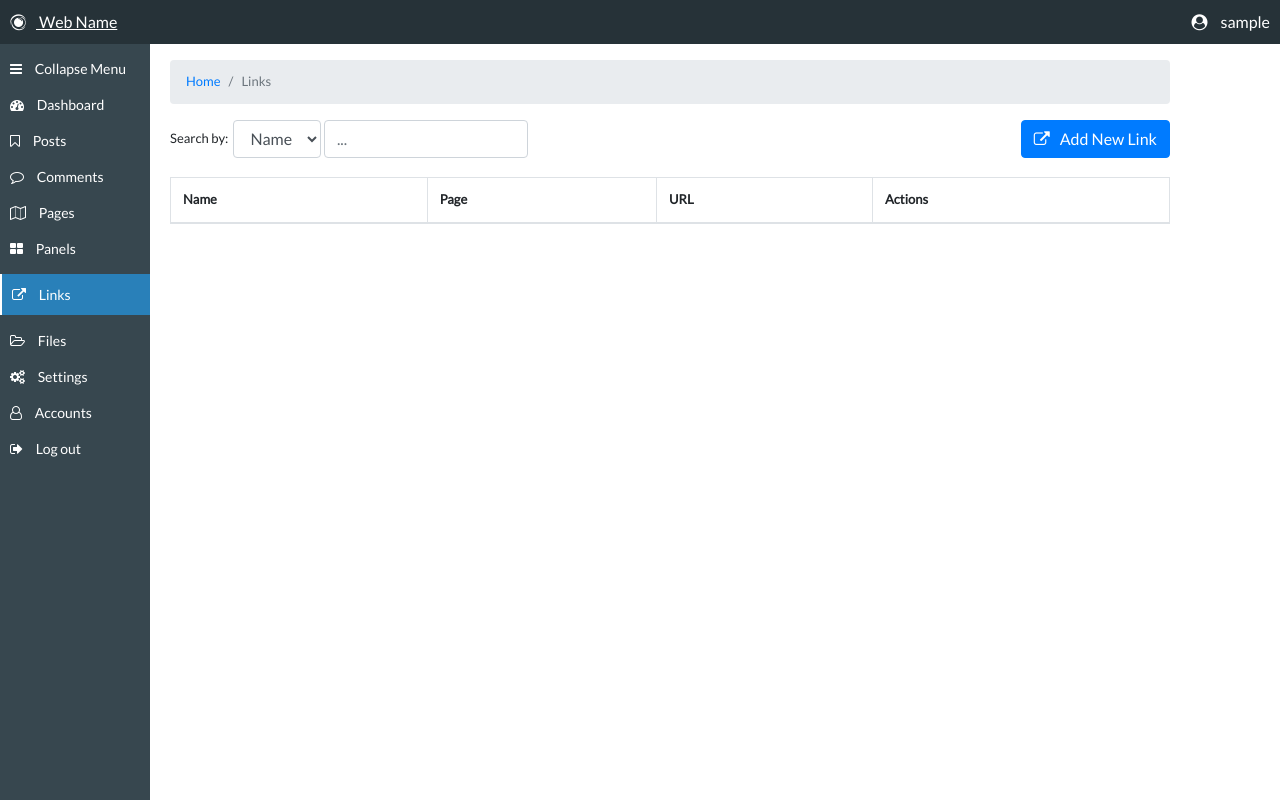
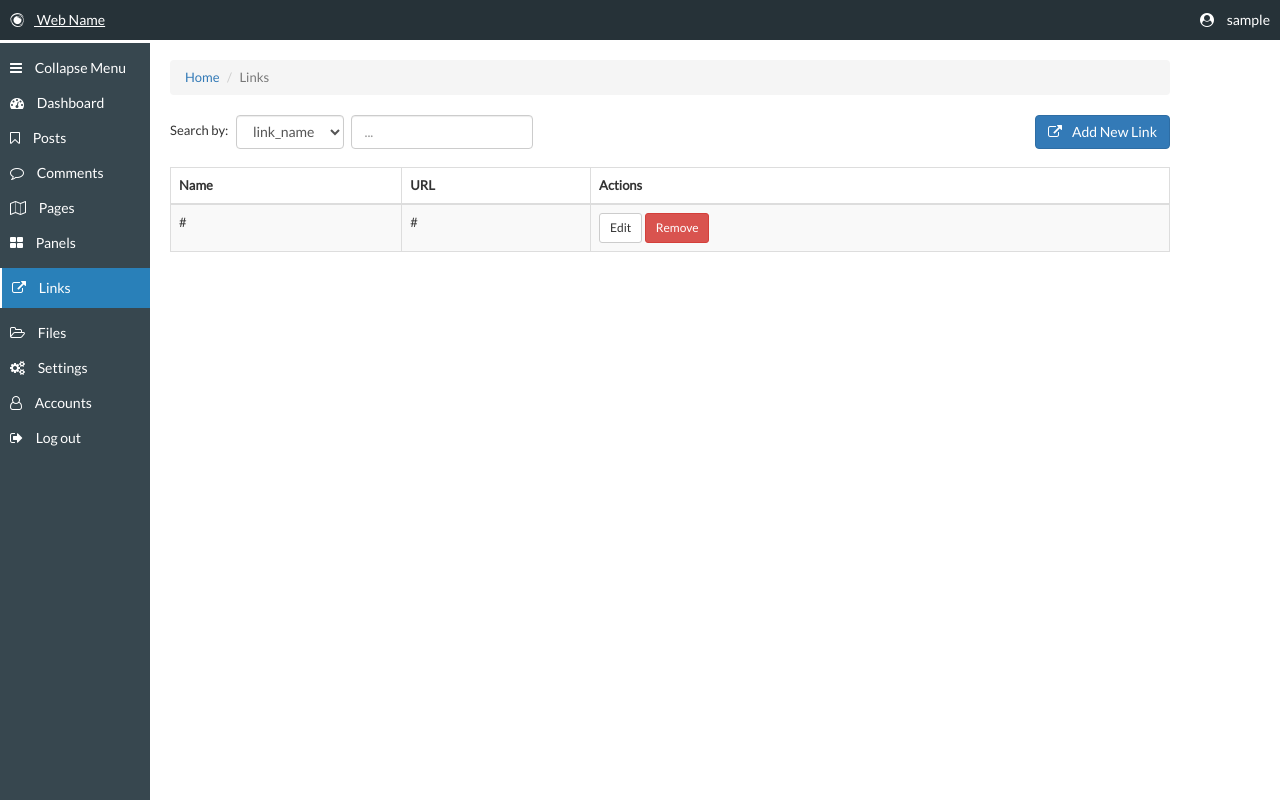
Before and after one commit to JeromeCoco/codeigniter_cmsblogsite, a CodeIgniter app: page /database/index.php/cms/links in a window 1280 px wide. Run offline with CodeIgniter, Linux system fonts and the light colour scheme; the visitor is signed in with stand-in values (Sample User, id 1); tables that the repository leaves empty or names only in its code hold one stand-in row (values such as "Sample post"); lists and menus that the app fills with data are empty; some libraries are stand-ins or nearby versions.

Commit message:
display links list

```diff
--- a/application/controllers/Cms.php
+++ b/application/controllers/Cms.php
@@ -18,6 +18,7 @@
 		}
 
             /*Admin links*/
+
             public function addlink()
             {
                   $data = array();
@@ -28,8 +29,22 @@
 
             public function links()
             {
+                  $data['linklist'] = $this->getlinks();
                   $data['pagenames'] = $this->getpagenames();
                   $this->load->view('admin/links', $data);
+            }
+
+            public function getlinks()
+            {
+                  $link = '';
+                  $linkdetails = array();
+                  $linkdetails = $this->Cms_model->getlinkdetails();
+                  foreach ($linkdetails->result() as $row)
+                  {
+                        $data = (array) $row;
+                        $link .= $this->load->view('admin/linklist', $data, true);
+                  }
+                  return $link;
             }
 
             public function getpagenames()
--- a/application/models/Cms_model.php
+++ b/application/models/Cms_model.php
@@ -375,5 +375,11 @@
 
         return $content;
     }
+
+    public function getlinkdetails()
+    {
+        $selek = $this->pdo->query("SELECT * FROM tbl_links");
+        return $selek;
+    }
   }
 ?>
--- /dev/null
+++ b/application/views/admin/linklist.php
@@ -0,0 +1,8 @@
+<tr id="row<?php echo $id; ?>">
+	<td><?php echo $link_name; ?></td>
+	<td><?php echo $page_url; ?></td>
+	<td>
+		<input type="button" id="editurl" class="btn btn-sm btn-default" value="Edit"/>
+		<input type="button" id="removeurl" class="btn btn-sm btn-danger" value="Remove"/>
+	</td>
+</tr>
--- a/application/views/admin/links.php
+++ b/application/views/admin/links.php
@@ -148,7 +148,7 @@
 		      						<?php echo $pagenames; ?>
 		      					</select>
 		      					URL:
-		      					<input id="urlname" type="text" class="form-control" placeholder="/sampleurl"/>
+		      					<input id="urlname" type="text" class="form-control" placeholder="sampleurl" />
 		      					<div id="err"></div>
 			      			</div>
 		      			</div>
@@ -296,8 +296,8 @@
 						<div class="form-inline">
 							Search by: &nbsp;
 							<select id="searchcategory" class="form-control" placeholder="Search by...">
-								<option>Name</option>
-								<option>Url</option>
+								<option>link_name</option>
+								<option>page_url</option>
 							</select> &nbsp;
 							<input id="searchtext" type="text" class="form-control" placeholder="..."/>
 						</div>
@@ -313,13 +313,12 @@
 							<thead>
 								<tr>
 									<th>Name</th>
-									<th>Page</th>
 									<th>URL</th>
 									<th>Actions</th>
 								</tr>
 							</thead>
 							<tbody>
-
+								<?php echo $linklist; ?>
 							</tbody>
 							<tfoot>
 
```
